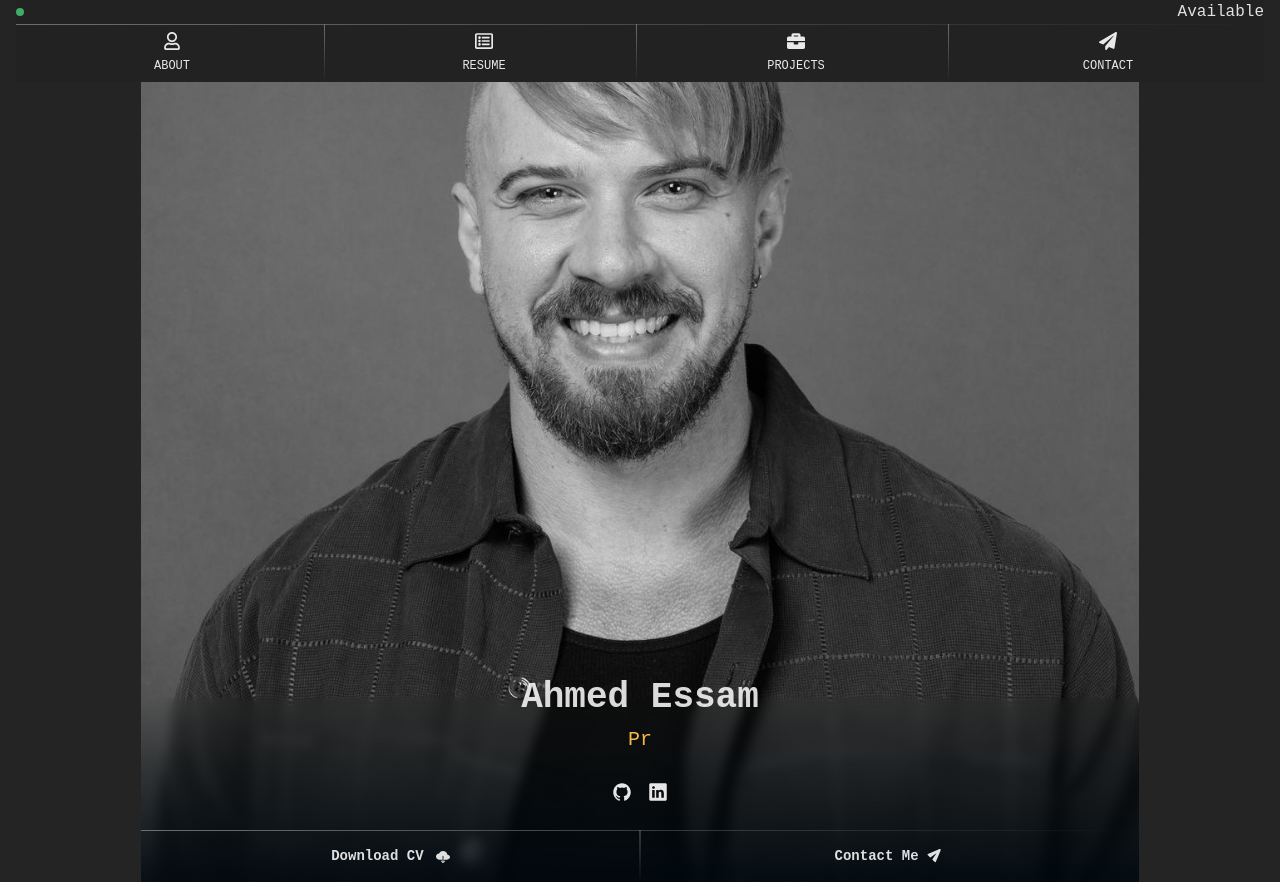
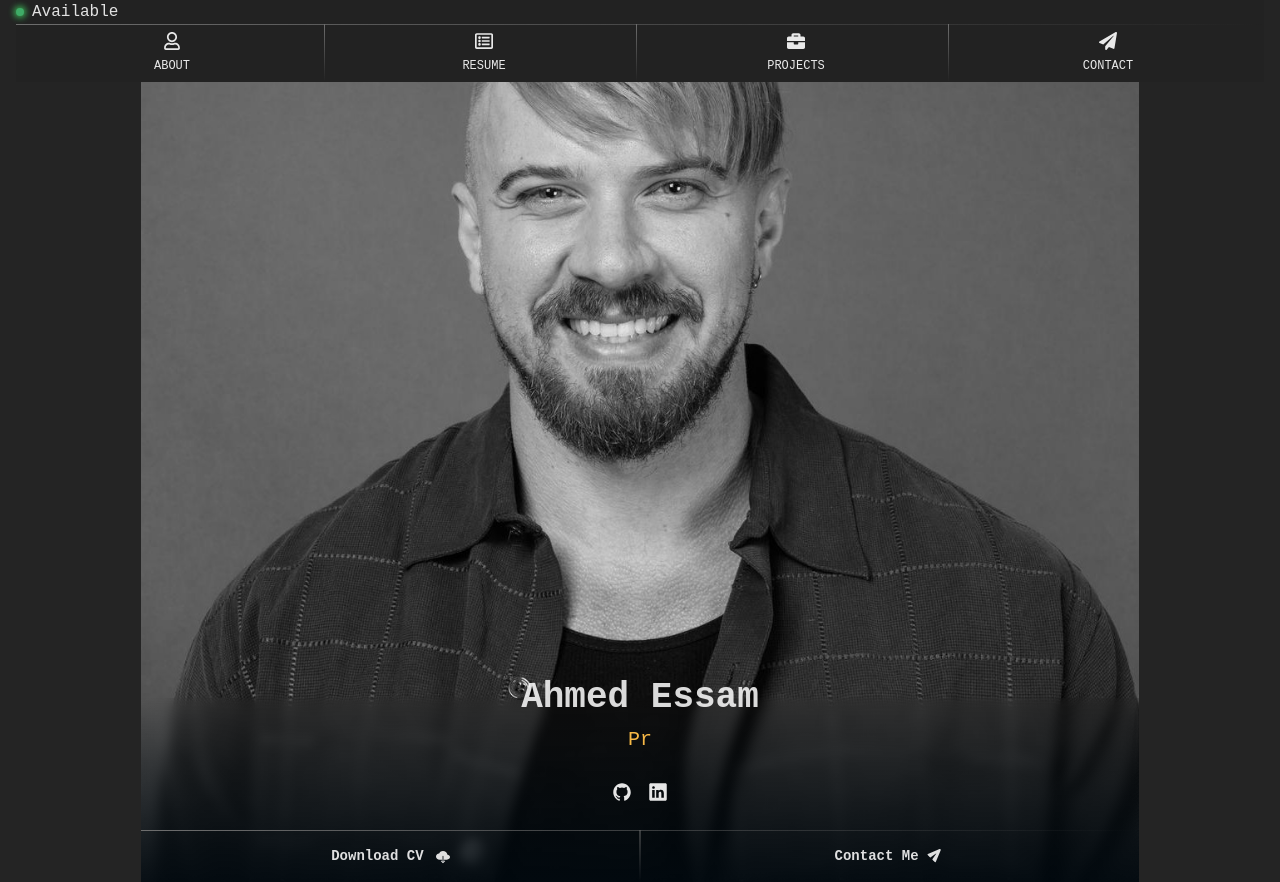
Before and after one commit to aehamdy/my-portfolio, a React (Vite) app: page / in a window 1280 px wide. Built offline with nearby package versions, Linux system fonts and the light colour scheme; a web font is replaced by a local one.

Commit message:
feat: Add a flag to display whether am available for hiring or not with green light if yes and red light if no

```diff
--- a/src/components/HireAvailability.jsx
+++ b/src/components/HireAvailability.jsx
@@ -2,11 +2,13 @@ function HireAvailability() {
   const availability = true;
 
   return (
-    <div className="flex justify-between items-center">
+    <div className="flex items-center gap-2 mx-auto">
       <span
         className={`w-2 h-2 ${
-          availability ? "bg-green-400" : "bg-red-500"
-        } rounded-[50%] animate-pulse`}
+          availability
+            ? "bg-green-400 shadow-available-shadow"
+            : "bg-red-500 shadow-not-available-shadow"
+        } rounded-[50%] ${availability && "animate-pulse"}`}
       ></span>
       <p>{availability ? "Available" : "Not available"}</p>
     </div>
--- a/tailwind.config.js
+++ b/tailwind.config.js
@@ -31,6 +31,10 @@ module.exports = {
         'custom-gradient-to-r': 'linear-gradient(to right, #6e6e6e, transparent)',
         'custom-gradient-to-b': 'linear-gradient(to bottom, #6e6e6e, transparent)',
       },
+      boxShadow: {
+        'available-shadow': '0px 0px 6px 2px rgba(75, 255, 114, 0.88)',
+        'not-available-shadow': '0px 0px 6px 2px rgba(252, 38, 2, 0.88)',
+      },
       transitionDuration: {
         short: '200ms',
       }
```
